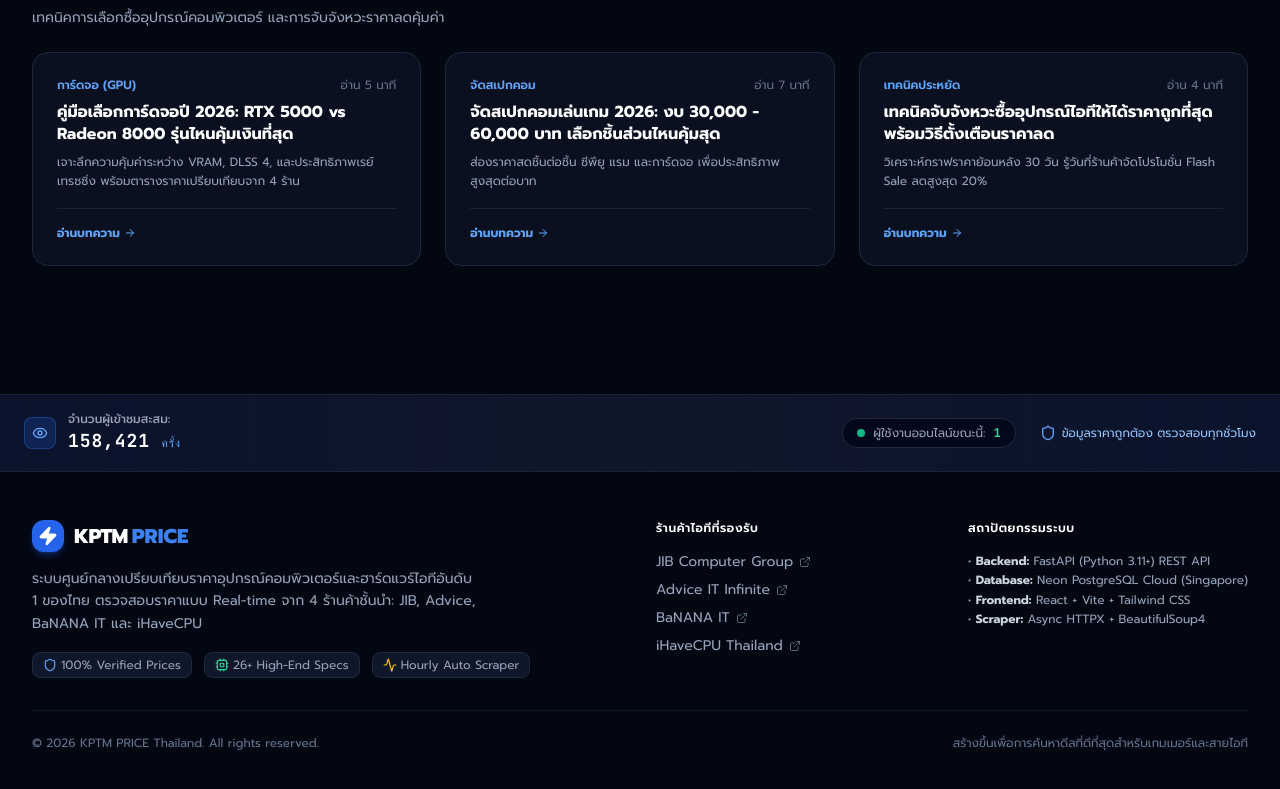
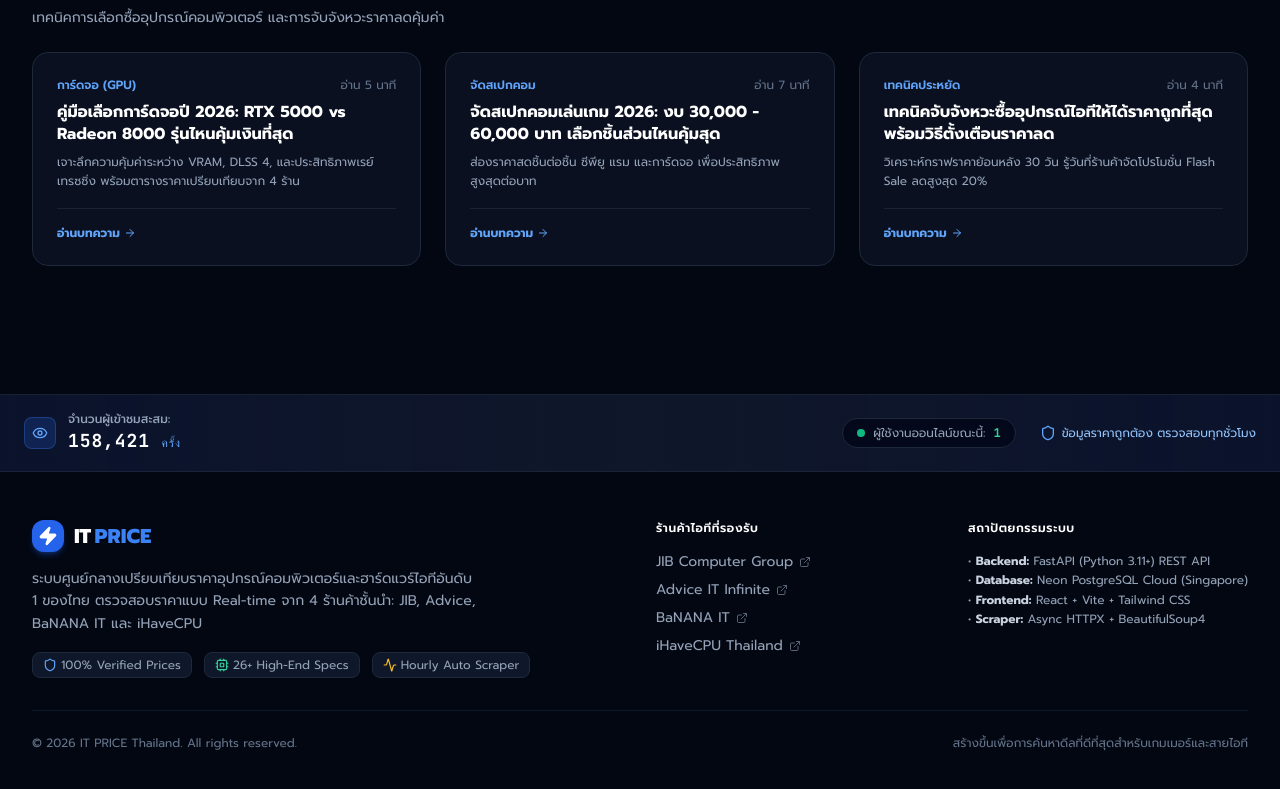
Before and after one commit to ReForGor/Host, a React (Vite) app in the folder frontend/: page / in a window 1280 px wide. Shown: the part 1879-2668 px from the top of the page. Built offline with nearby package versions, Linux system fonts and the light colour scheme; no server answers.

Commit message:
feat(branding): update website brand logo, title, and footer to IT PRICE

```diff
--- a/frontend/src/components/Footer.jsx
+++ b/frontend/src/components/Footer.jsx
@@ -74,7 +74,7 @@
                 <Zap className="w-5 h-5 text-white fill-white" />
               </div>
               <div className="flex items-center space-x-1">
-                <span className="text-xl font-extrabold text-white tracking-tight">KPTM</span>
+                <span className="text-xl font-extrabold text-white tracking-tight">IT</span>
                 <span className="text-xl font-extrabold text-blue-500">PRICE</span>
               </div>
             </div>
--- a/frontend/src/components/Navbar.jsx
+++ b/frontend/src/components/Navbar.jsx
@@ -80,14 +80,14 @@
             <div className="flex flex-col">
               <div className="flex items-center space-x-1.5">
                 <span className="text-xl font-extrabold tracking-tight text-white group-hover:text-blue-400 transition-colors">
-                  KPTM
+                  IT
                 </span>
                 <span className="text-xl font-extrabold tracking-tight text-blue-500">
                   PRICE
                 </span>
               </div>
               <span className="text-[10px] font-semibold text-slate-400 tracking-wider -mt-1 hidden sm:block">
-                TECH PRICE COMPARISON
+                IT PRICE COMPARISON
               </span>
             </div>
           </Link>
--- a/frontend/src/i18n/translations.js
+++ b/frontend/src/i18n/translations.js
@@ -1,7 +1,7 @@
 export const translations = {
   th: {
     brand: {
-      name: 'KPTM PRICE',
+      name: 'IT PRICE',
       tagline: 'ระบบเปรียบเทียบราคาอุปกรณ์ไอทีและคอมพิวเตอร์',
       subtag: 'เทียบราคาสด 4 ร้านไอทีชั้นนำในไทย',
       badge: 'PRICE COMPARISON'
@@ -149,11 +149,11 @@
       guaranteeCoverage: 'ครอบคลุมครบทุกรุ่นยอดนิยมในไทย',
       supportedStores: 'ร้านค้าไอทีที่รองรับ',
       systemArch: 'สถาปัตยกรรมระบบ',
-      copyright: '© 2026 KPTM PRICE Thailand. All rights reserved.',
+      copyright: '© 2026 IT PRICE Thailand. All rights reserved.',
       builtFor: 'สร้างขึ้นเพื่อการค้นหาดีลที่ดีที่สุดสำหรับเกมเมอร์และสายไอที'
     },
     admin: {
-      title: 'แดชบอร์ดจัดการระบบ KPTM PRICE',
+      title: 'แดชบอร์ดจัดการระบบ IT PRICE',
       subtitle: 'ควบคุมการทำงาน Web Scraper, ตั้งค่าแพลตฟอร์มร้านค้า, ประวัติการแจ้งเตือน และจัดการฐานข้อมูล',
       tabOverview: 'สรุปภาพรวม KPI',
       tabScrapers: 'สถานะ Web Scraper',
@@ -169,7 +169,7 @@
   },
   en: {
     brand: {
-      name: 'KPTM PRICE',
+      name: 'IT PRICE',
       tagline: 'IT Hardware & PC Components Price Comparison Hub',
       subtag: 'Live Price Comparison across 4 Top Thai Retailers',
       badge: 'PRICE COMPARISON'
```
Also changed, not shown: frontend/index.html (+1 -1 lines).
